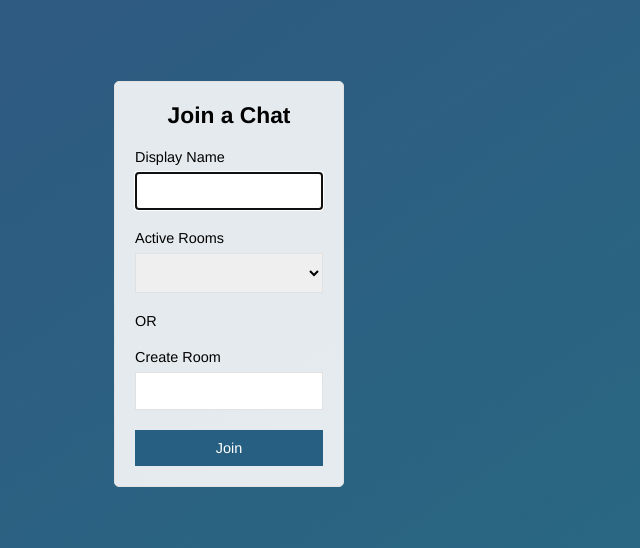
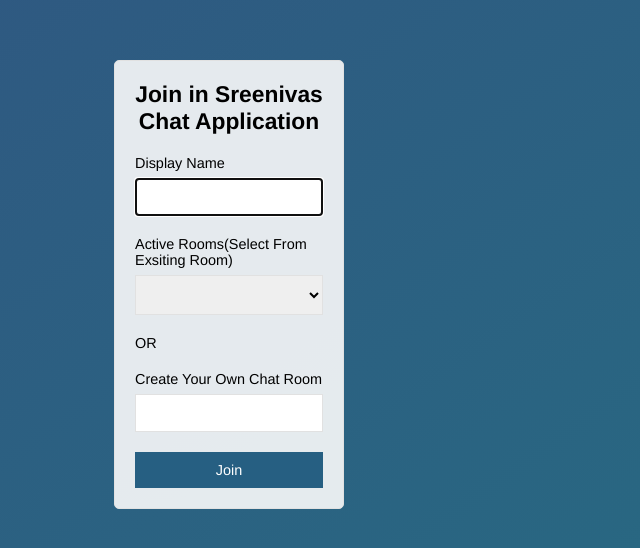
Before and after one commit to srinussj2004/node-chat-application, a website: page public/index.html in a window 1280 px wide. Shown: the part 116-664 px from the top of the page, without its empty margins (411-1051 px from the left). Drawn offline with Linux system fonts and the light colour scheme; no server answers.

Commit message:
Name Changes

```diff
--- a/public/index.html
+++ b/public/index.html
@@ -10,17 +10,17 @@
   	<div class="centered-form__form">
   		<form action="/chat.html">
   			<div class="form-field">
-  				<h3>Join a Chat</h3>
+  				<h3>Join in Sreenivas Chat Application</h3>
   			</div>
   			<div class="form-field">
-  				<label for="name">Display Name</label>
+  				<label for="name">Display Name </label>
   				<input
   					type="text"
   					name="name"
   					autofocus >
   			</div>
   			<div class="form-field">
-  				<label for="">Active Rooms</label>
+  				<label for="">Active Rooms(Select From Exsiting Room)</label>
   				<select id="active-rooms" name="activeRoom"></select>
   			</div>
 
@@ -29,7 +29,7 @@
   			</div>
 
   			<div class="form-field">
-  				<label for="room">Create Room</label>
+  				<label for="room">Create  Your Own Chat Room</label>
   				<input
   					type="text"
   					name="room">
```
